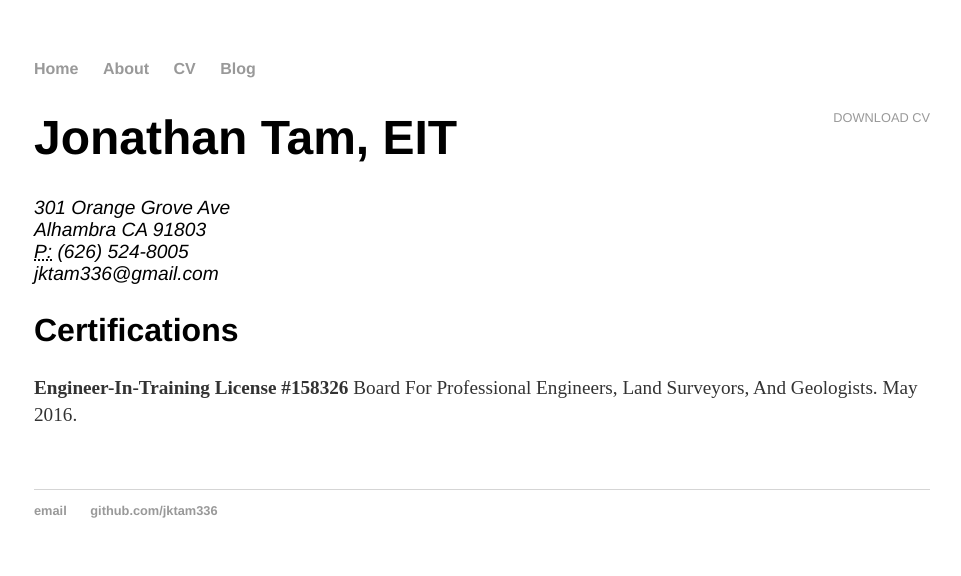
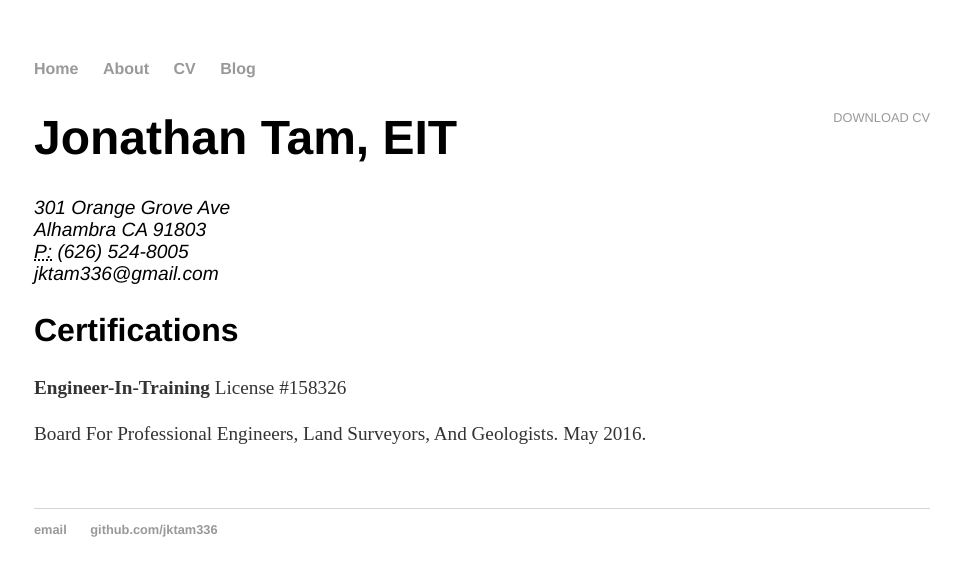
Before and after one commit to jktam336/jktam336.github.io, a Jekyll site: the page built from cv/index.html, in a window 1280 px wide. Shown: the top 576 px of the page, without its empty margins (158-1119 px from the left). Built offline with Jekyll 4.4.1, drawn with Linux system fonts in a browser that asks for light colours.

Commit message:
Text Formatting

```diff
--- a/cv/index.html
+++ b/cv/index.html
@@ -12,5 +12,6 @@ title: CV of Jonathan Tam
 			<span class="obfuscate">jktam336@gmail.com</span>
 		</address>
 		<h2>Certifications</h2>
-		<p><strong>Engineer-In-Training License #158326</strong> Board For Professional Engineers, Land Surveyors, And Geologists. May 2016. </p>
+		<p><strong>Engineer-In-Training</strong> License #158326</p>
+		<p>Board For Professional Engineers, Land Surveyors, And Geologists. May 2016.</p>
 </div>
```
